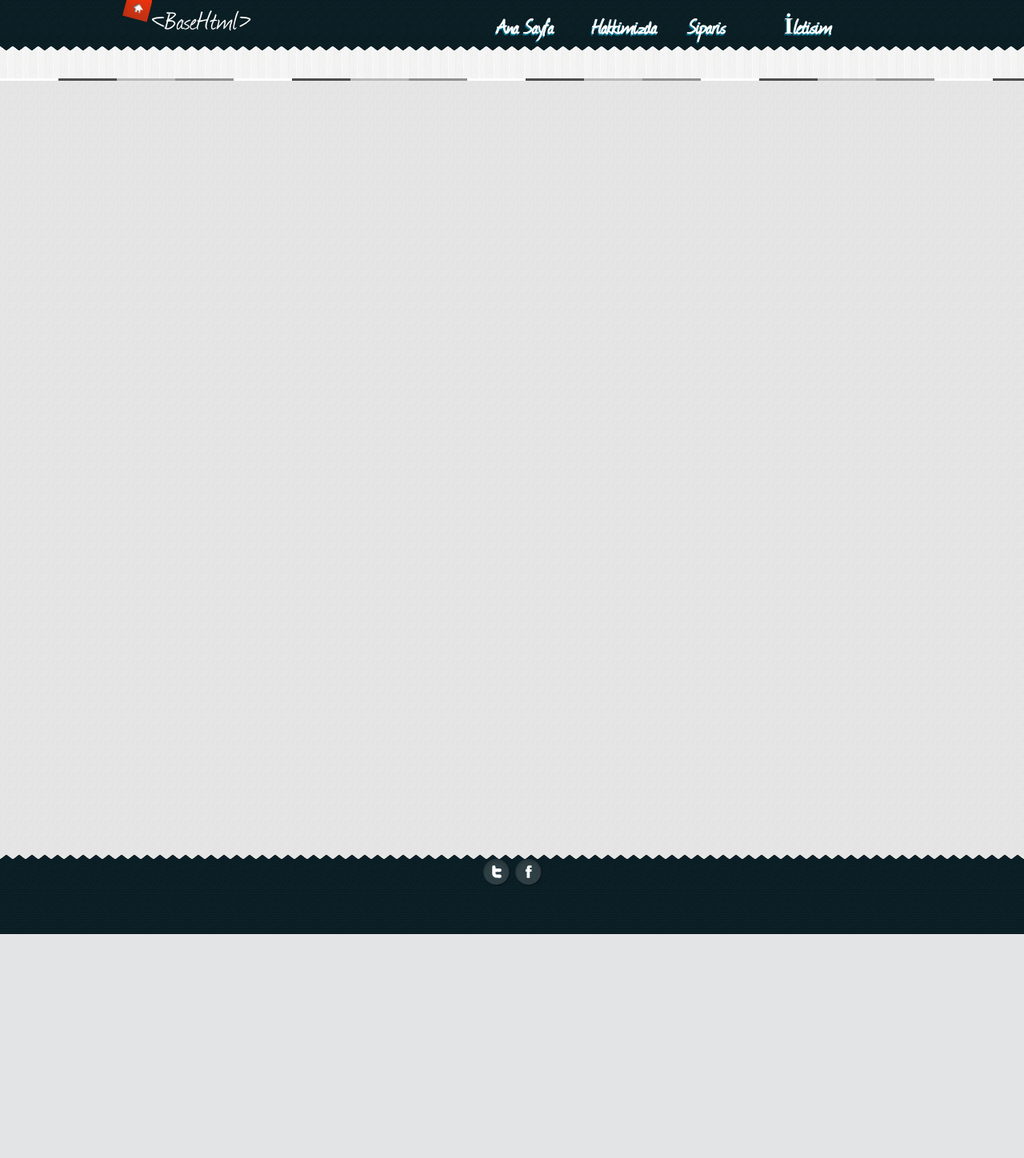
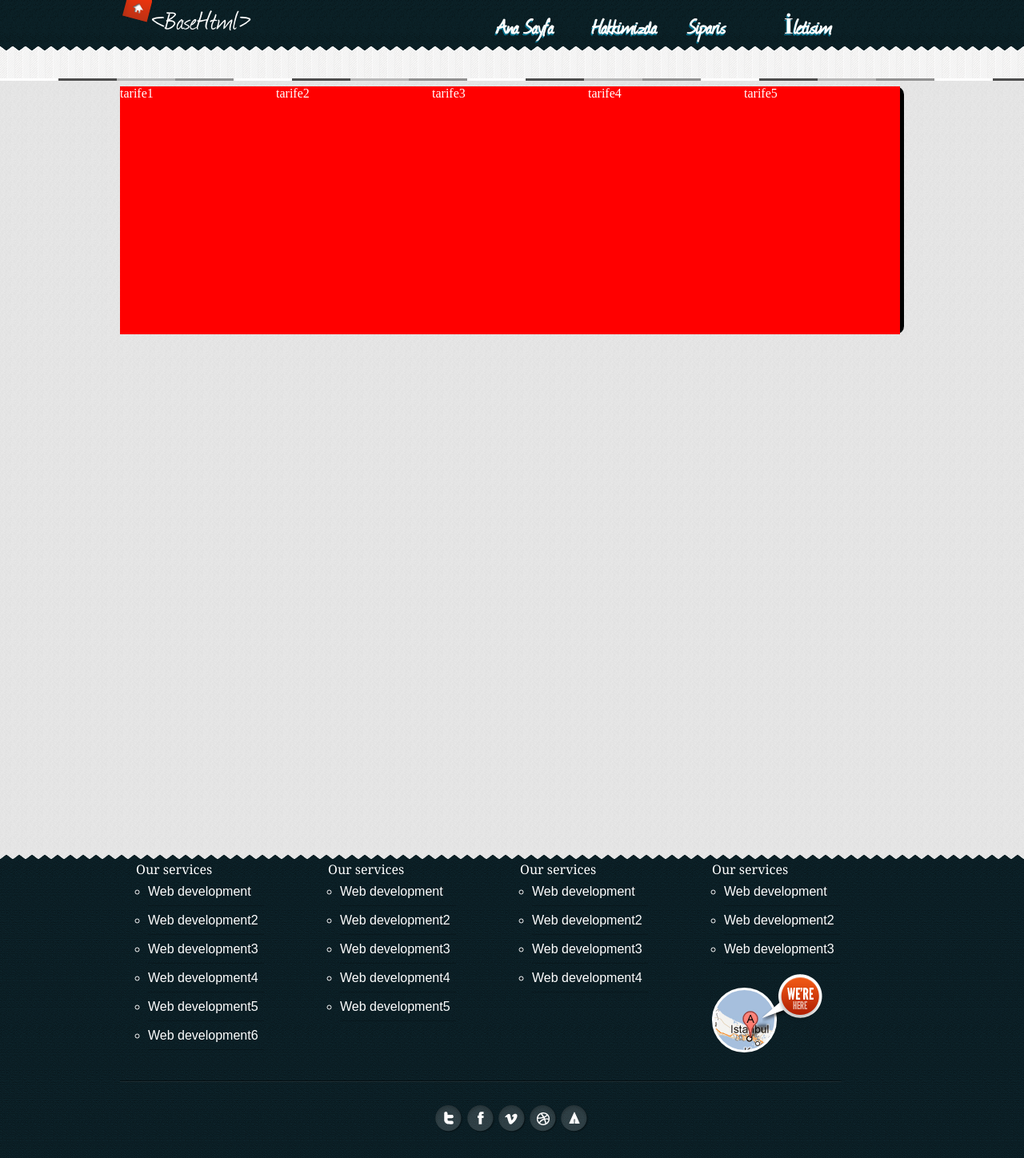
Before and after one commit to aekkirgil/basehtml, a Django app: template templates/siparis.html in a window 1280 px wide. Shown: the whole page at 80% size. Before the commit the page ends 1168 px from the top, so only its background shows below. Run offline with Django 3.2, Linux system fonts and the light colour scheme; the template is opened without the code that fills it, so the values that code supplies are empty; some web fonts are replaced.

Commit message:
footer revize

```diff
--- a/static/css/main.css
+++ b/static/css/main.css
@@ -34,6 +34,18 @@ body {
 @font-face {
 	font-family: "Journal";
 	src: url('../fonts/Journal/journal.ttf') format("truetype");
+}
+.dro {
+	font-family:DroidSerif;
+}
+.hel {
+	font-family:Helvetica;
+}
+.jou {
+	font-family:Journal;
+}
+.league {
+	font-family:LeagueGothicRegular;
 }
 #head {
 	margin: 0;
@@ -132,20 +144,62 @@ body {
 	margin:0;
 	padding:0;
 	width:100%;
-	height:100px;
-	background: url('../img/footer_bg2.png') repeat;
+	height:380px;
+	background: url('../img/footer_rp.png') repeat;
 }
 .footer_nav {
+	width:980px;
+	padding-top:10px;
+}
+.footer_nav1 {
+	width:200px;
+	float:left;
+	padding:0px 20px 20px 20px;
+}
+.footer_nav2 {
+	width:200px;
+	float:left;
+	padding:0px 20px 20px 20px;
+}
+.hel li {
+	list-style-type:circle;
+	margin:5px 0px 0px 15px;
+	line-height:25px;
+}
+.bg-li {
 	background: url('../img/base_sprite2.png') no-repeat;
-	background-position:-91px -340px;
-	width:80px;
-	height:40px;
+	background-position:-590px -156px;
+	width:145px;
+	height:1px;
+	list-style-type:none !important;
+}
+.footer_nav3 {
+	width:200px;
+	float:left;
+	padding:0px 20px 20px 20px;
+}
+.footer_nav4 {
+	width:200px;
+	float:left;
+	padding:0px 20px 20px 20px;
 }
 .footer_nav a {
 	float:left;
 	width:40px;
 	padding:10px 0px;
 	text-indent:-9999px;
+}
+.footer_social {
+	background: url('../img/base_sprite2.png') no-repeat;
+	background-position:-91px -340px;
+	width:200px;
+	height:40px;
+}
+.long-footer-brdr {
+	background: url('../img/base_sprite2.png') no-repeat;
+	background-position:-91px -411px;
+	width:980px;
+	height:40px;
 }
 .slider {
 	height:410px;
@@ -386,3 +440,31 @@ body {
 	color:#09202c;
 	font-size:18px;
 }
+.map {
+	width:75px;
+	height:75px;
+	border-radius:100px;
+	border:3px solid #fff;
+	background: url('../img/map_bg.jpg') no-repeat;
+	position:relative;
+	margin-top:30px;
+}
+.is-here {
+	width:75px;
+	height:75px;
+	background: url('../img/base_sprite2.png') no-repeat;
+	background-position:-766px -315px;
+	position:absolute;
+	margin:-20px 0px 0px 60px;
+}
+.sip-main {
+	height:310px;
+	background-color:black;
+	border-radius:10px;
+}
+.sip-window {
+	float:left;
+	width:195px;
+	background-color:red;
+	height:100%;
+}
--- a/templates/base.html
+++ b/templates/base.html
@@ -42,13 +42,78 @@
 	  </div>
 	  <div id="footer">
 		  <div class="footer_nav mr0">
-		  	  <ul>
-		  	  	<li><a href="#">twitter</a></li>
-		  	  	<li><a href="#">facebook</a></li>
+		  	  <div class="footer_nav1">
+				  <ul class="dro">
+				  	<li>Our services</li>
+				  </ul>
+				  <ul class="hel">
+				  	<li>Web development</li>
+					<li class="bg-li"></li>
+				  	<li>Web development2</li>
+					<li class="bg-li"></li>
+					<li>Web development3</li>
+					<li class="bg-li"></li>
+					<li>Web development4</li>
+					<li class="bg-li"></li>
+					<li>Web development5</li>
+					<li class="bg-li"></li>
+					<li>Web development6</li>
+					<li class="bg-li"></li>
+				  </ul>
+			  </div>
+			  <div class="footer_nav2">
+				  <ul class="dro">
+				  	<li>Our services</li>
+				  </ul>
+				  <ul class="hel">
+				  	<li>Web development</li>
+					<li class="bg-li"></li>
+				  	<li>Web development2</li>
+					<li class="bg-li"></li>
+					<li>Web development3</li>
+					<li class="bg-li"></li>
+					<li>Web development4</li>
+					<li class="bg-li"></li>
+					<li>Web development5</li>
+					<li class="bg-li"></li>
+				  </ul>
 
-		  	  </ul>
+			  </div>
+			  <div class="footer_nav3">
+				  <ul class="dro">
+				  	<li>Our services</li>
+				  </ul>
+				  <ul class="hel">
+				  	<li>Web development</li>
+					<li class="bg-li"></li>
+				  	<li>Web development2</li>
+					<li class="bg-li"></li>
+					<li>Web development3</li>
+					<li class="bg-li"></li>
+					<li>Web development4</li>
+					<li class="bg-li"></li>
+				  </ul>
 
+			  </div>
+			  <div class="footer_nav4">
+				  <ul class="dro">
+				  	<li>Our services</li>
+				  </ul>
+				  <ul class="hel">
+				  	<li>Web development</li>
+					<li class="bg-li"></li>
+				  	<li>Web development2</li>
+					<li class="bg-li"></li>
+					<li>Web development3</li>
+					<li class="bg-li"></li>
+				  </ul>
+			  <div class="map"><div class="is-here"></div></div>
+
+			  </div>
 		  </div>
+		  <br class="clearfloat" />
+		  <div class="long-footer-brdr mr0"></div>
+		  <div class="footer_social mr0"></div>
 	  </div>
   </body>
 </html>
--- a/templates/siparis.html
+++ b/templates/siparis.html
@@ -1 +1,10 @@
 {% extends "base.html" %}
+{% block main %}
+	<div class="sip-main">
+		<div class="sip-window">tarife1</div>
+		<div class="sip-window">tarife2</div>
+		<div class="sip-window">tarife3</div>
+		<div class="sip-window">tarife4</div>
+		<div class="sip-window">tarife5</div>
+	</div>
+{% endblock %}
```
Also changed, not shown: static/img/base_sprite2.png, static/img/footer_rp.png (added), static/img/map_bg.jpg (added).
